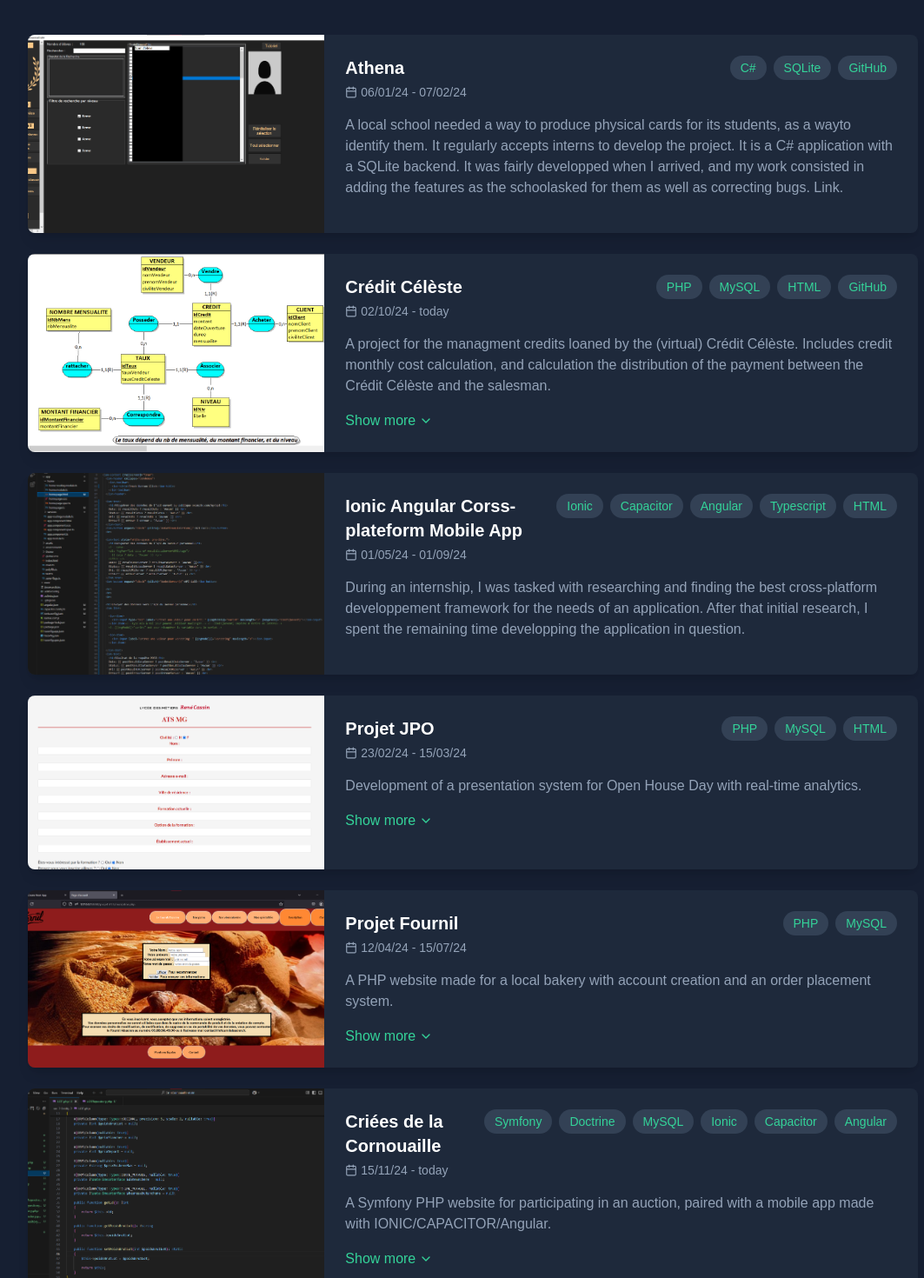
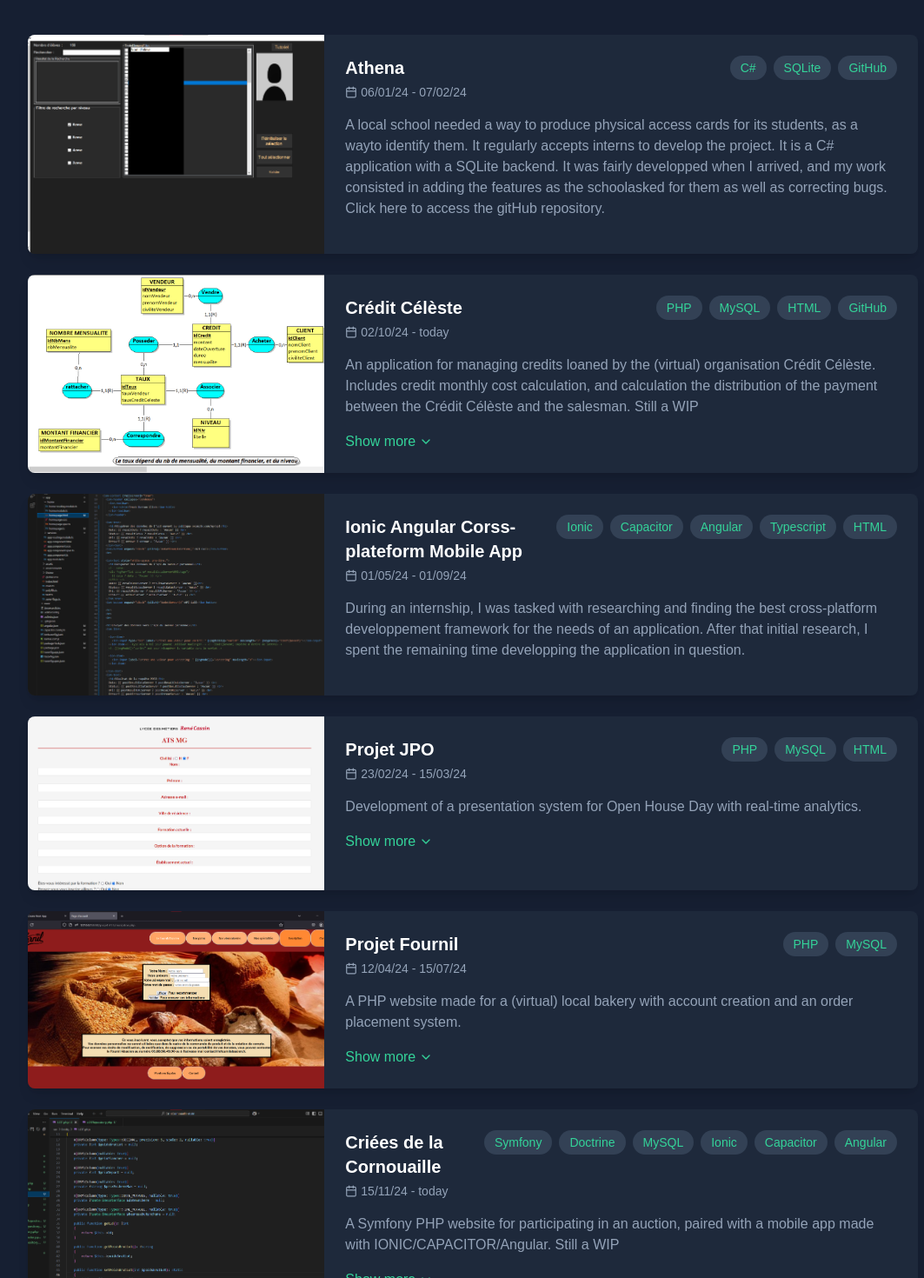
Before and after one commit to Boulede987/my-portfolio, a Next.js app: page / in a window 1280 px wide. Shown: the part 520-1990 px from the top of the page at 87% size, without its empty margins (96-1159 px from the left). Built offline with nearby package versions, Linux system fonts and the light colour scheme.

Commit message:
plus de corrections

```diff
--- a/app/page.tsx
+++ b/app/page.tsx
@@ -29,7 +29,7 @@ const Portfolio: React.FC = () => {
       id: 1,
       name: "Athena",
       shortDescription: "I developped additionnal features for the Athena Open Source sofware during an internship.",
-      fullDescription: "A local school needed a way to produce physical cards for its students, as a wayto identify them. It regularly accepts interns to develop the project. It is a C# application with a SQLite backend. It was fairly developped when I arrived, and my work consisted in adding the features as the schoolasked for them as well as correcting bugs. <a href=https://github.com/College-Caroline-Aigle/Athena>Link.<\a>",
+      fullDescription: "A local school needed a way to produce physical access cards for its students, as a wayto identify them. It regularly accepts interns to develop the project. It is a C# application with a SQLite backend. It was fairly developped when I arrived, and my work consisted in adding the features as the schoolasked for them as well as correcting bugs. <a href=https://github.com/College-Caroline-Aigle/Athena>Click here to access the gitHub repository.<\a>",
       technologies: ["C#", "SQLite", "GitHub"],
       period: "06/01/24 - 07/02/24",
       expanded: false,
@@ -41,8 +41,8 @@ const Portfolio: React.FC = () => {
     {
       id: 2,
       name: "Crédit Célèste",
-      shortDescription: "A project for the managment credits loaned by the (virtual) Crédit Célèste. Includes credit monthly cost calculation, and calculation the distribution of the payment between the Crédit Célèste and the salesman.",
-      fullDescription: "With a C# front end and a windows server backend, this application lets the user register clients, vehicles and loans. It can afterwards calculate how much money the salesman that made the credit sales has made, as well as how much the Crédit Célèste hase made monthly.",
+      shortDescription: "An application for managing credits loaned by the (virtual) organisation Crédit Célèste. Includes credit monthly cost calculation, and calculation the distribution of the payment between the Crédit Célèste and the salesman. Still a WIP",
+      fullDescription: "With a C# front end and a windows server back end, this application lets the user register clients, vehicles, salesmen and loans. It can afterwards calculate how much money each salesman that made a credit sales has made, as well as how much the Crédit Célèste has made, in a monthly manner.",
       technologies: ["PHP", "MySQL", "HTML", "GitHub"],
       period: "02/10/24 - today",
       expanded: false,
@@ -68,7 +68,7 @@ const Portfolio: React.FC = () => {
       id: 4,
       name: "Projet JPO",
       shortDescription: "Development of a presentation system for Open House Day with real-time analytics.",
-      fullDescription: "My first PHP developpement project. A system for Open House Day visitors to fill in their informations, wich would be inscribed in a database. Includes a MySQL database backend for data analysis puproses.",
+      fullDescription: "My first PHP developpement project. A system for Open House Day visitors to fill in their informations, wich will be inscribed in a database. Includes a MySQL database backend for data analysis puproses.",
       technologies: ["PHP", "MySQL", "HTML"],
       period: "23/02/24 - 15/03/24",
       expanded: false,
@@ -80,7 +80,7 @@ const Portfolio: React.FC = () => {
     {
       id: 5,
       name: "Projet Fournil",
-      shortDescription: "A PHP website made for a local bakery with account creation and an order placement system.",
+      shortDescription: "A PHP website made for a (virtual) local bakery with account creation and an order placement system.",
       fullDescription: "A website made in accordance to a (virtual) client&#39;s demands. Includes MySQL users, a sign up and a login system, as well as an order placement system all linking back to the mySQL database.",
       technologies: ["PHP", "MySQL"],
       period: "12/04/24 - 15/07/24",
@@ -93,8 +93,8 @@ const Portfolio: React.FC = () => {
     {
       id: 6,
       name: "Criées de la Cornouaille",
-      shortDescription: "A Symfony PHP website for participating in an auction, paired with a mobile app made with IONIC/CAPACITOR/Angular.",
-      fullDescription: "A Symfony PHP website for participating in an auction, paired with a mobile app made with IONIC/CAPACITOR/Angular.",
+      shortDescription: "A Symfony PHP website for participating in an auction, paired with a mobile app made with IONIC/CAPACITOR/Angular. Still a WIP",
+      fullDescription: "A Symfony PHP website for participating in an auction, paired with a mobile app made with IONIC/CAPACITOR/Angular. Still a WIP",
       technologies: ["Symfony", "Doctrine", "MySQL", "Ionic", "Capacitor", "Angular"],
       period: "15/11/24 - today",
       expanded: false,
```
